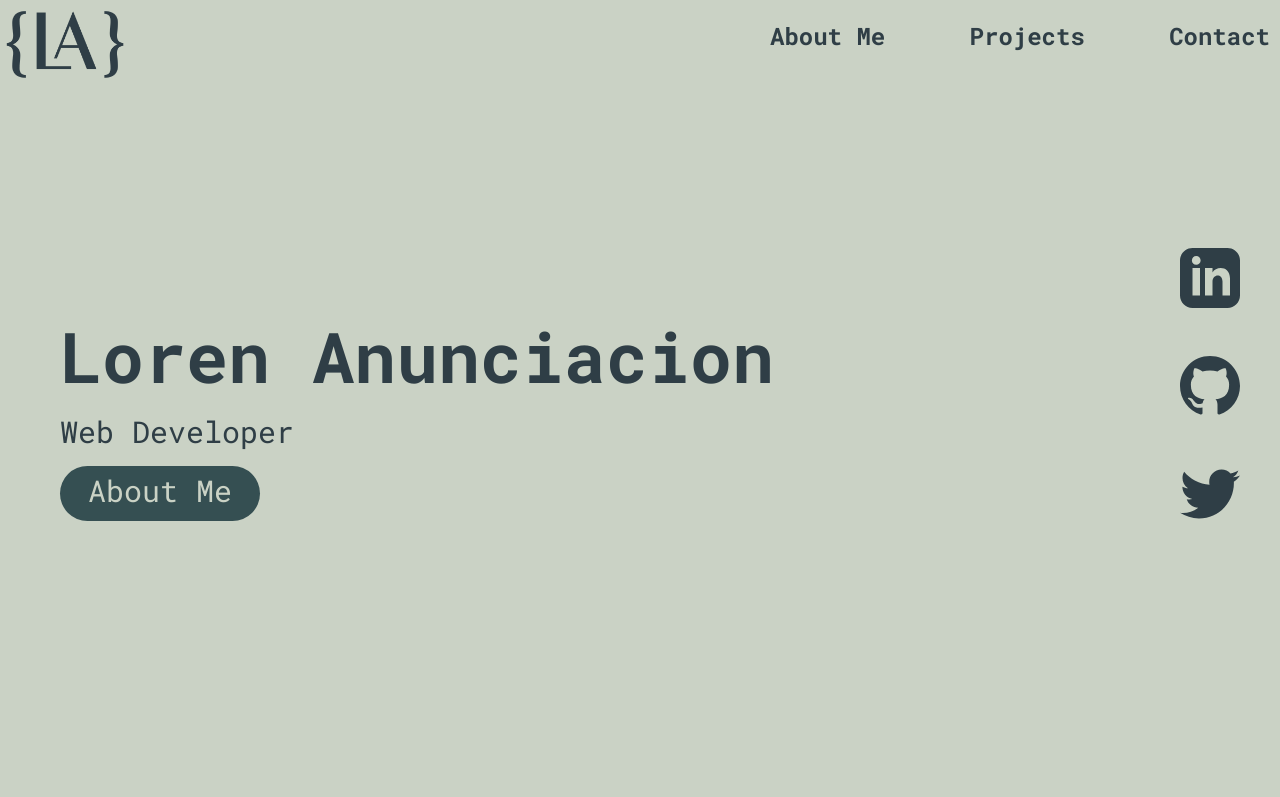
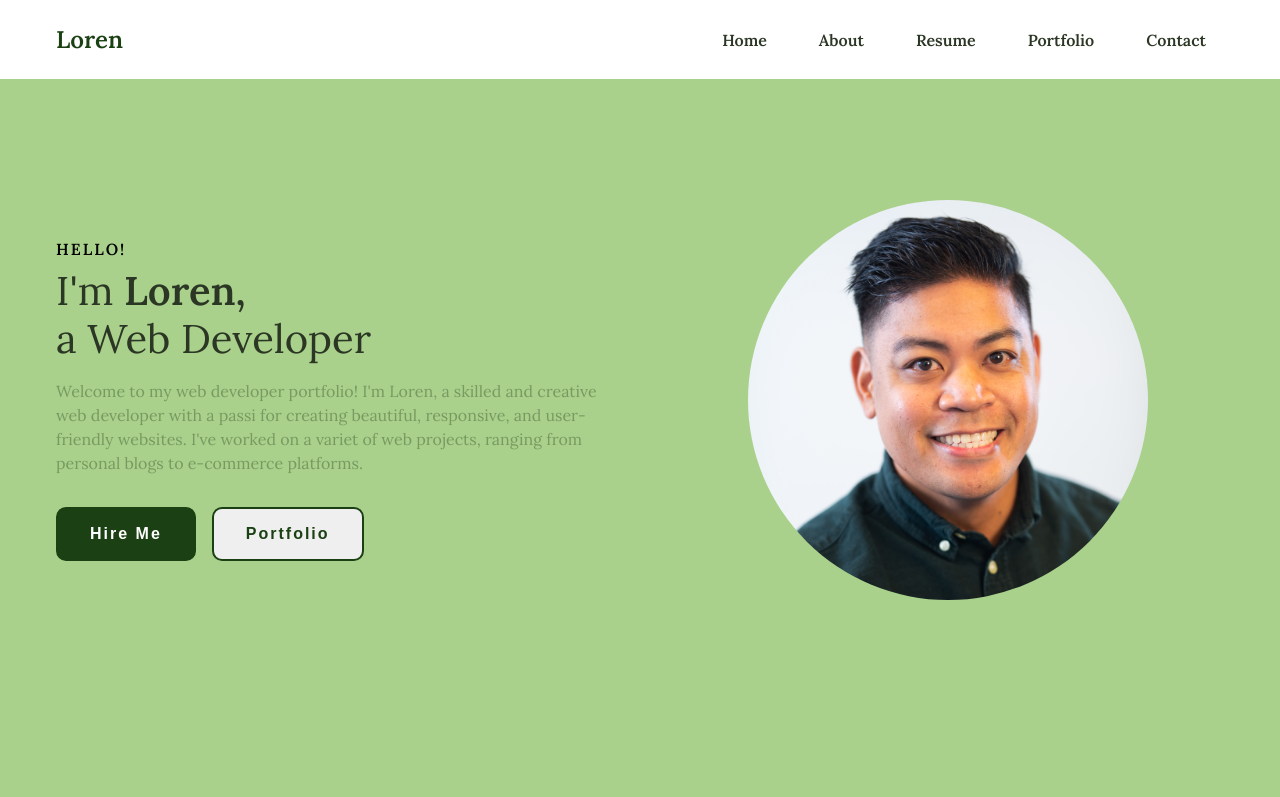
Before and after one commit to helloren9/portfolio, a plain HTML site: page index.html in a window 1280 px wide. Shown: the top 797 px of the page. Drawn offline with nearby package versions, Linux system fonts and the light colour scheme.

Commit message:
Add files via upload

```diff
--- a/index.html
+++ b/index.html
@@ -2,96 +2,49 @@
 <html lang="en">
 <head>
     <meta charset="UTF-8">
-    <meta http-equiv="X-UA-Compatible" content="IE=edge">
     <meta name="viewport" content="width=device-width, initial-scale=1.0">
-    <title>Loren Anunciacion</title>
-    <link rel="stylesheet" href="src/styles.css">
-    <link rel="preconnect" href="https://fonts.googleapis.com">
-    <link rel="preconnect" href="https://fonts.gstatic.com" crossorigin>
-    <link href="https://fonts.googleapis.com/css2?family=Roboto+Mono:wght@400;700&display=swap" rel="stylesheet">
-    <script src="https://kit.fontawesome.com/d296ffd439.js" crossorigin="anonymous"></script>
+    <link href="https://cdn.jsdelivr.net/npm/remixicon@4.1.0/fonts/remixicon.css" rel="stylesheet"/>
+    <link rel="stylesheet" href="style.css">
+    <title>Loren Anunciacion | Portfolio</title>
 </head>
 <body>
-
-    <section class="hero">
-        <nav>
-            <img class="logo" src="src/images/logo.png" alt="LA logo">
-            <ul id="nav-list">
-                <li><a href="#about-me">About Me</a></li>
-                <li><a href="#projects">Projects</a></li>
-                <li><a href="#contact-me">Contact</a></li>
+    <nav>
+        <div class="nav-content">
+            <div class="logo"><a href="#">Loren</a></div>
+            <label for="check" class="checkbox">
+                <i class="ri-menu-line" id="elipse"></i>
+            </label>
+            <input type="checkbox" name="check" id="check" />
+            <ul>
+                <li><a href="#">Home</a></li>
+                <li><a href="#">About</a></li>
+                <li><a href="#">Resume</a></li>
+                <li><a href="#">Portfolio</a></li>
+                <li><a href="#">Contact</a></li>
             </ul>
-            <button class="hamburger" id="hamburger">
-                <i class="fas fa-bars"></i>
-            </button>
-        </nav>
-        <div class="hero-container">
-            <div class="hero-text">
-                <h1>Loren Anunciacion</h1>
-                <p>Web Developer</p>
-                <div class="button"><a href="#about-me">About Me</a></div>
+        </div>
+    </nav>
+    <section class="section">
+        <div class="section-container">
+            <div class="content">
+                <p class="subtitle">HELLO!</p>
+                <h1 class="title">
+                    I'm <span>Loren,<br></span>a Web Developer
+                </h1>
+                <p class="description">
+                    Welcome to my web developer portfolio! I'm Loren, a skilled and creative web developer with a passi
+                    for creating beautiful, responsive, and user-friendly websites. I've worked on a variet of web projects,
+                    ranging from personal blogs to e-commerce platforms.
+                </p>
+                <div class="action-btns">
+                    <button class="hire-me">Hire Me</button>
+                    <button class="portfolio">Portfolio</button>
+                </div>
             </div>
-            <div class="socials">
-                <div><a href="https://www.linkedin.com/in/lorenanunciacion/" class="social">
-                    <svg xmlns="http://www.w3.org/2000/svg" fill="#2f3e46" width="60" height="60" viewBox="0 0 24 24"><path d="M19 0h-14c-2.761 0-5 2.239-5 5v14c0 2.761 2.239 5 5 5h14c2.762 0 5-2.239 5-5v-14c0-2.761-2.238-5-5-5zm-11 19h-3v-11h3v11zm-1.5-12.268c-.966 0-1.75-.79-1.75-1.764s.784-1.764 1.75-1.764 1.75.79 1.75 1.764-.783 1.764-1.75 1.764zm13.5 12.268h-3v-5.604c0-3.368-4-3.113-4 0v5.604h-3v-11h3v1.765c1.396-2.586 7-2.777 7 2.476v6.759z"/></svg>
-                </a></div>
-                <div><a href="https://github.com/helloren9" class="social">
-                    <svg xmlns="http://www.w3.org/2000/svg" fill="#2f3e46" width="60" height="60" viewBox="0 0 24 24"><path d="M12 0c-6.626 0-12 5.373-12 12 0 5.302 3.438 9.8 8.207 11.387.599.111.793-.261.793-.577v-2.234c-3.338.726-4.033-1.416-4.033-1.416-.546-1.387-1.333-1.756-1.333-1.756-1.089-.745.083-.729.083-.729 1.205.084 1.839 1.237 1.839 1.237 1.07 1.834 2.807 1.304 3.492.997.107-.775.418-1.305.762-1.604-2.665-.305-5.467-1.334-5.467-5.931 0-1.311.469-2.381 1.236-3.221-.124-.303-.535-1.524.117-3.176 0 0 1.008-.322 3.301 1.23.957-.266 1.983-.399 3.003-.404 1.02.005 2.047.138 3.006.404 2.291-1.552 3.297-1.23 3.297-1.23.653 1.653.242 2.874.118 3.176.77.84 1.235 1.911 1.235 3.221 0 4.609-2.807 5.624-5.479 5.921.43.372.823 1.102.823 2.222v3.293c0 .319.192.694.801.576 4.765-1.589 8.199-6.086 8.199-11.386 0-6.627-5.373-12-12-12z"/></svg>
-                </a></div>
-                <div><a href="https://twitter.com/helloren9" class="social">
-                    <svg xmlns="http://www.w3.org/2000/svg" fill="#2f3e46" width="60" height="60" viewBox="0 0 24 24"><path d="M24 4.557c-.883.392-1.832.656-2.828.775 1.017-.609 1.798-1.574 2.165-2.724-.951.564-2.005.974-3.127 1.195-.897-.957-2.178-1.555-3.594-1.555-3.179 0-5.515 2.966-4.797 6.045-4.091-.205-7.719-2.165-10.148-5.144-1.29 2.213-.669 5.108 1.523 6.574-.806-.026-1.566-.247-2.229-.616-.054 2.281 1.581 4.415 3.949 4.89-.693.188-1.452.232-2.224.084.626 1.956 2.444 3.379 4.6 3.419-2.07 1.623-4.678 2.348-7.29 2.04 2.179 1.397 4.768 2.212 7.548 2.212 9.142 0 14.307-7.721 13.995-14.646.962-.695 1.797-1.562 2.457-2.549z"/></svg>
-                </a></div>
+            <div class="image">
+                <img src="asset/profile.jpg" alt="profile">
             </div>
         </div>
     </section>
-
-    <section class="sub-section" id="about-me">
-        <div class="information">
-            <h2>About Me</h2>
-            <p>Hello. My name is Loren Anunciacion. I am a Web Developer with 3 years of programming experience. I have built websites, games and apps. In my spare time I enjoy practicing cardistry and magic tricks.</p>
-        </div>
-        <div class="headshot">
-            <img src="src/images/profile.png" height="300px" width="300px" alt="Loren profile">
-        </div>
-    </section>
-
-    <section class="project-section" id="projects">
-        <h2>Projects</h2>
-        <div class="project-container">
-            <div class="project-card">
-                <img class="project-image" src="" alt="project image">
-                <h3>Project 1</h3>
-                <p class="subtext">This is my project text</p>
-                <hr>
-                <p class="subtext"><a class="project-link" href="#">View here</a></p>
-            </div>
-            <div class="project-card">
-                <img class="project-image" src="" alt="project image">
-                <h3>Project 2</h3>
-                <p class="subtext">This is my project text</p>
-                <hr>
-                <p class="subtext"><a class="project-link" href="#">View here</a></p>
-            </div>
-            <div class="project-card">
-                <img class="project-image" src="" alt="project image">
-                <h3>Project 3</h3>
-                <p class="subtext">This is my project text</p>
-                <hr>
-                <p class="subtext"><a class="project-link" href="#">View here</a></p>
-            </div>
-            <div class="project-card">
-                <img class="project-image" src="" alt="project image">
-                <h3>Project 4</h3>
-                <p class="subtext">This is my project text</p>
-                <hr>
-                <p class="subtext"><a class="project-link" href="#">View here</a></p>
-            </div>
-        </div>
-    </section>
-    <footer id="contact-me">
-        <h2>Contact Me</h2>
-        <p>loren.anunciacion@gmail.com</p>
-    </footer>
-    <script src="src/script.js"></script>
 </body>
 </html>
--- /dev/null
+++ b/style.css
@@ -0,0 +1,229 @@
+@import url('https://fonts.googleapis.com/css2?family=Lora:ital,wght@0,400..700;1,400..700&display=swap');
+
+:root {
+    --primary-color: #1a4013;
+    --primary-color-dark: #172e13;
+    --secondary-color: #99992c;
+    --text-dark: #2b3624;
+    --text-light: #789960;
+    --extra-light: #a9d18c;
+    --max-width: 1200px;
+}
+
+*{
+    padding: 0;
+    margin: 0;
+    box-sizing: border-box;
+}
+
+a {
+    text-decoration: none;
+}
+
+body {
+    font-family: "Lora", serif;
+}
+
+nav {
+    width: 100%;
+    position: fixed;
+    top: 0;
+    left: 0;
+    background-color: #ffffff;
+    z-index: 99;
+}
+
+.nav-content {
+    max-width: var(--max-width);
+    margin: auto;
+    padding: 1.5rem 1rem;
+    display: flex;
+    align-items: center;
+    justify-content: space-between;
+}
+
+nav .logo a {
+    font-size: 1.5rem;
+    font-weight: 600;
+    color: var(--primary-color);
+    transition: 0.3s;
+}
+
+nav .logo a:hover {
+    color: var(--primary-color-dark);
+}
+
+#check {
+    display: none;
+}
+
+#elipse {
+    display: none;
+}
+
+nav .input {
+    display: none;
+}
+
+nav .checkbox i {
+    font-size: 2rem;
+    color: var(--primary-color);
+    cursor: pointer;
+}
+
+ul {
+    display: flex;
+    align-items: center;
+    gap: 1rem;
+    list-style: none;
+    transition: left 0.3s;
+}
+
+ul li a {
+    padding: 0.5rem 1rem;
+    border: 2px solid transparent;
+    text-decoration: none;
+    font-weight: 600;
+    color: var(--text-dark);
+    transition: 0.3s;
+}
+
+ul li a:hover {
+    border-top-color: var(--secondary-color);
+    border-bottom-color: var(--secondary-color);
+    color: var(--secondary-color);
+}
+
+.section {
+    background-color: var(--extra-light);
+}
+
+.section-container {
+    min-height: 100vh;
+    max-width: var(--max-width);
+    margin: auto;
+    padding: 1rem;
+    display: grid;
+    grid-template-columns: repeat(2, 1fr);
+    gap: 4rem;
+}
+
+.content {
+    display: flex;
+    flex-direction: column;
+    justify-content: center;
+}
+
+.subtitle {
+    letter-spacing: 2px;
+    columns: var(--text-light);
+    font-weight: 600;
+    margin-bottom: .5rem;
+}
+
+.title {
+    font-size: 2.5rem;
+    font-weight: 400;
+    line-height: 3rem;
+    color: var(--text-dark);
+    margin-bottom: 1rem;
+}
+
+.title span{
+    font-weight: 600;
+}
+
+.description {
+    line-height: 1.5rem;
+    color: var(--text-light);
+    margin-bottom: 2rem;
+}
+
+.action-btns {
+    display: flex;
+    gap: 1rem;
+}
+
+.action-btns button {
+    font-size: 1rem;
+    font-weight: 600;
+    letter-spacing: 2px;
+    padding: 1rem 2rem;
+    outline: none;
+    border: 2px solid var(--primary-color);
+    border-radius: 10px;
+    transition: 0.3px;
+    cursor: pointer;
+}
+
+.hire-me {
+    background-color: var(--primary-color);
+    color: #ffffff;
+}
+
+.hire-me:hover {
+    background-color: var(--primary-color-dark);
+}
+
+.portfolio {
+    color: var(--primary-color);
+}
+
+.portfolio:hover {
+    background-color: var(--primary-color-dark);
+    color: #ffffff;
+}
+
+.image {
+    display: grid;
+    place-items: center;
+}
+
+.image img {
+    width: min(25rem, 90%);
+    border-radius: 100%;
+}
+
+@media (width < 750px) {
+    nav .checkbox {
+        display: block;
+    }
+
+    #elipse {
+        display: block;
+    }
+
+    ul {
+        position: absolute;
+        width: 100%;
+        height: calc(100vh - 85px);
+        left: -100%;
+        top: 85px;
+        background-color: var(--extra-light);
+        flex-direction: column;
+        justify-content: center;
+        gap: 3rem
+    }
+
+    nav #check:checked ~ ul {
+        left: 0
+    }
+
+    ul li a {
+        font-size: 1.25rem;
+    }
+
+    .section-container {
+        padding: 10rem 1rem 5rem 1rem;
+        text-align: center;
+        grid-template-columns: repeat(1, 1fr);
+    }
+
+    .image {
+        grid-area: 1/1/2/2;
+    }
+
+    .action-btns {
+        margin: auto;
+    }
+}
```
Also changed, not shown: asset/profile.jpg (added).
